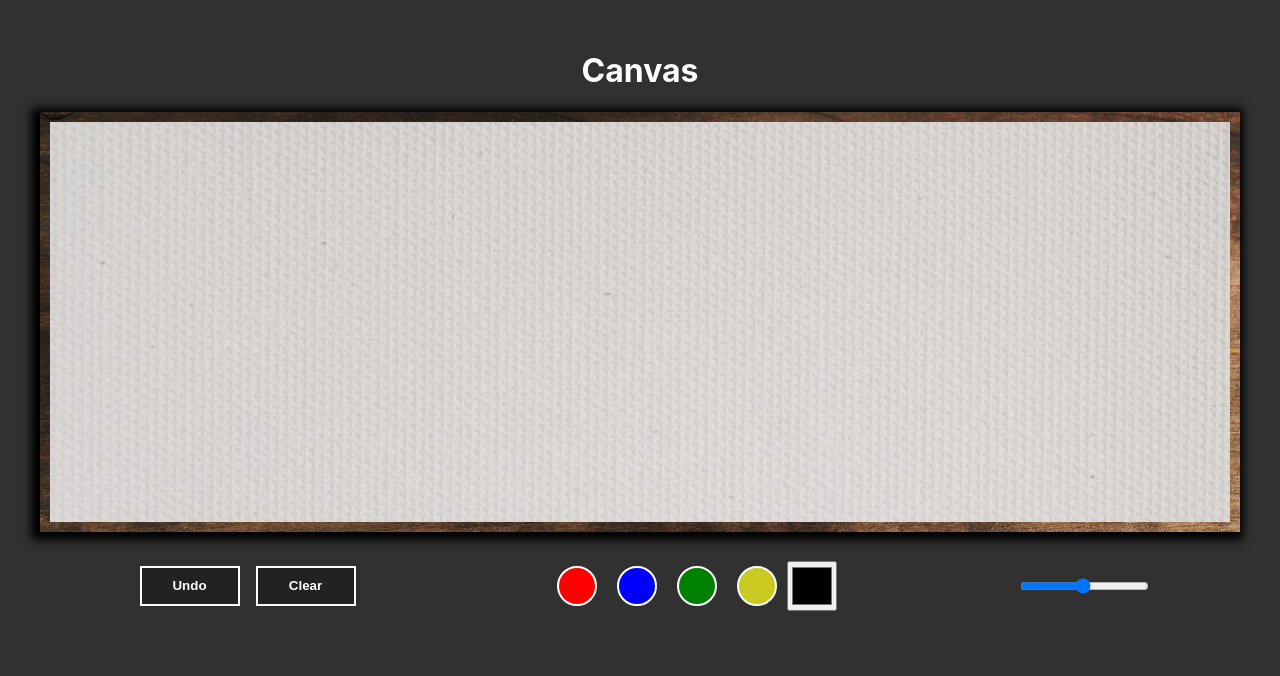
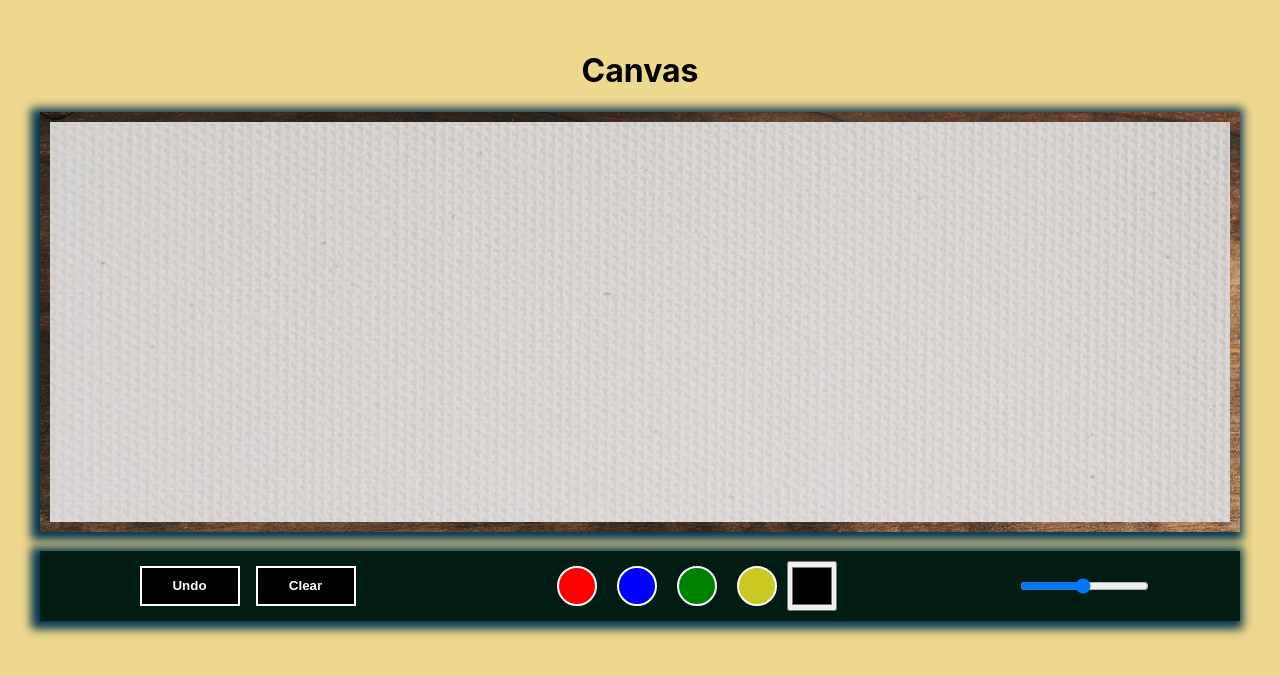
Before and after one commit to DavidVerghese/DrawingWithReact, a React (Create React App) app: page / in a window 1280 px wide. Shown: the top 676 px of the page. Built offline with nearby package versions, Linux system fonts and the light colour scheme.

Commit message:
testing out potential color schemes

```diff
--- a/src/App.css
+++ b/src/App.css
@@ -3,8 +3,9 @@ body {
   margin: 0px;
   padding: 30px;
   overflow: hidden;
-  background: #313131;
-  color: white;
+  /* background: #313131; */
+  background-color: #edd88d;
+  color: black;
 }
 
 .app {
@@ -12,3 +13,11 @@ body {
   flex-direction: column;
   align-items: center;
 }
+
+button {
+  background-color: black;
+  color: white;
+}
+header {
+
+}
--- a/src/Components/Canvas/Canvas.css
+++ b/src/Components/Canvas/Canvas.css
@@ -1,5 +1,5 @@
 canvas {
-  box-shadow: -3px 2px 9px 6px black;
+  box-shadow: -3px 2px 9px 6px #033652;
   cursor: pointer;
   background-image: url("../../Pictures/Frame.jpeg");
   padding: 10px;
--- a/src/Components/Header/Header.css
+++ b/src/Components/Header/Header.css
@@ -1,3 +1,6 @@
 header {
   display: flex;
+  width: 100%;
+  justify-content: center;
+  /* color: #007849; */
 }
--- a/src/Components/Tools/Tools.css
+++ b/src/Components/Tools/Tools.css
@@ -4,6 +4,9 @@
   flex-direction: row;
   margin-top: 15px;
   flex-wrap: wrap;
+  background-color: #011d13;
+  box-shadow: -3px 2px 9px 6px #033652;
+
 }
 
 .tools .color-field {
@@ -28,8 +31,8 @@
   height: 40px;
   border: 2px solid white;
   cursor: pointer;
-  color: white;
-  background: #222;
+  /* color: white; */
+  /* background: #222; */
   font-weight: bold;
   margin: 0px 8px;
 }
```
